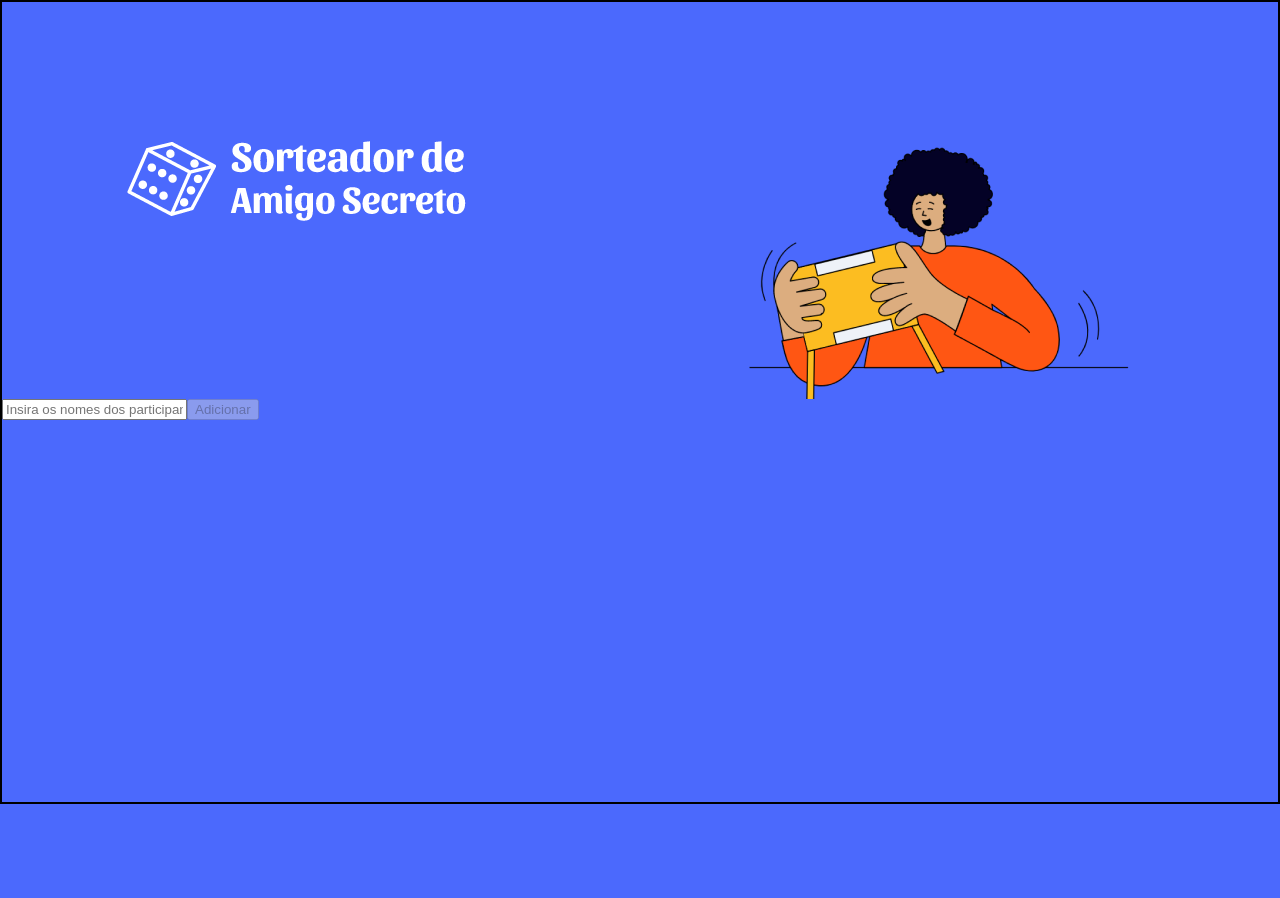
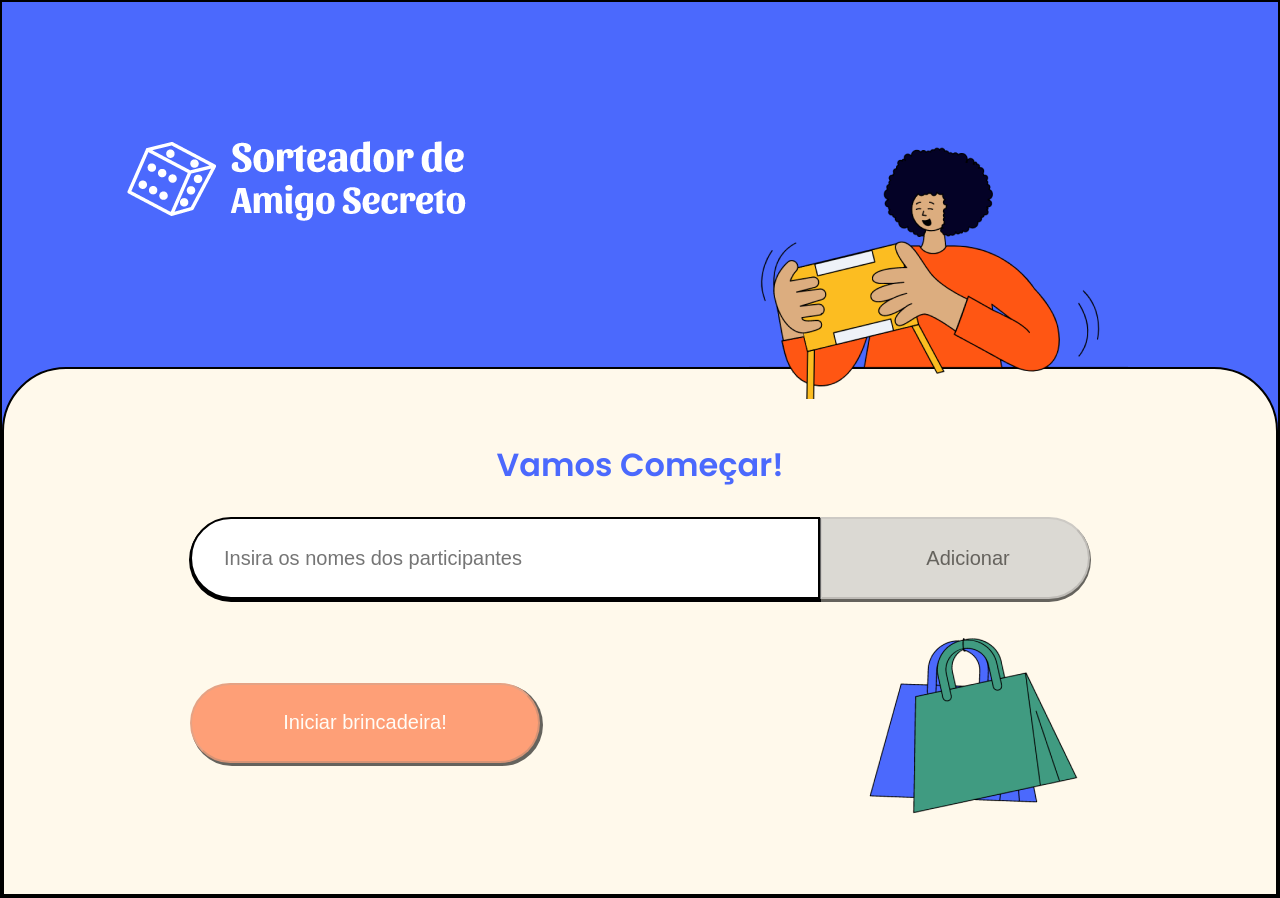
Before and after one commit to felizardo27/amigo-secreto, a React (Create React App) app: page / in a window 1280 px wide. Before the commit the page ends 804 px from the top, so only its background shows below. Built offline with nearby package versions, Linux system fonts and the light colour scheme.

Commit message:
Adicionando mais estilos

```diff
--- a/src/App.tsx
+++ b/src/App.tsx
@@ -1,13 +1,13 @@
 import { BrowserRouter, Route, Routes } from "react-router-dom";
 import { RecoilRoot } from "recoil";
-import Formulario from "./Components/Formulario";
+import Configuracao from "./Paginas/Configuracao";
 
 function App() {
   return (
     <BrowserRouter>
       <RecoilRoot>
         <Routes>
-          <Route path='/' element={<Formulario />} />
+          <Route path='/' element={<Configuracao />} />
         </Routes>
       </RecoilRoot>
     </BrowserRouter>
--- /dev/null
+++ b/src/Components/Formulario.module.scss
@@ -0,0 +1,71 @@
+
+.containerInputBtn{
+    margin-bottom: 32px;
+
+    input {
+        border: 2px solid #000;
+        border-bottom-left-radius: 45px;
+        border-top-left-radius: 45px;
+        box-shadow: 0px 2px 0px 1px #000000;
+        box-sizing: border-box;
+        font-size: 20px;
+        height: 82px;
+        padding-left: 32px;
+        width: 70%;
+
+        &:focus {
+            outline: none;
+        }
+
+        @media (max-width: 800px) {
+            display: block;
+            width: 100%;
+            border-radius: 45px;
+            box-shadow: 0px 2px 0px 1px #000000;
+            margin-bottom: 18px;
+        }
+    }
+
+    button {
+        border-top-right-radius: 45px;
+        border-bottom-right-radius: 45px;
+        height: 82px;
+        width: 30%;
+        box-sizing: border-box;
+        padding-left: 32px;
+        font-size: 20px;
+        color:#000000;
+        box-shadow: 0px 2px 0px 1px #000000;
+        cursor: pointer;
+        background-color: #c4c4c4;
+
+        &:hover {
+            opacity: 0.8;
+        }
+
+        &:disabled {
+            opacity: 0.6;
+            cursor: not-allowed;
+        }
+
+        @media (max-width: 800px) {
+            display: block;
+            margin-top: 16px;
+            margin: 0 auto;
+            width: 220px;
+            border-radius: 45px;
+        }
+    }
+}
+
+.alerta {
+    color: #842029;
+    background-color: #f8d7da;
+    padding: 16px;
+    border: 1px solid #f5c2c7;
+    border-radius: 8px;
+
+    @media (max-width: 800px) {
+        margin: 48px 0;
+    }
+}
--- a/src/Components/Formulario.tsx
+++ b/src/Components/Formulario.tsx
@@ -1,6 +1,7 @@
 import { useRef, useState } from "react";
 import { useAdicionarParticipante } from "../state/hook/useAdicionarParticipante";
 import { useMensagemDeErro } from "../state/hook/useMensagemDeErro";
+import styles from './Formulario.module.scss';
 
 const Formulario = () => {
 
@@ -20,6 +21,7 @@ const Formulario = () => {
 
     return (
         <form onSubmit={adicionarParticipante}>
+            <div className={styles.containerInputBtn}>
                 <input
                     ref={inputRef}
                     value={nome}
@@ -28,7 +30,8 @@ const Formulario = () => {
                     placeholder="Insira os nomes dos participantes"
                 />
                 <button disabled={!nome}>Adicionar</button>
-            {mensagemDeErro && <p role="alert">{mensagemDeErro}</p>}
+            </div>
+            {mensagemDeErro && <p  className={styles.alerta} role="alert">{mensagemDeErro}</p>}
         </form>
     );
 }
--- /dev/null
+++ b/src/Components/Rodape.module.scss
@@ -0,0 +1,44 @@
+.rodape {
+    display: flex;
+    align-items: center;
+    justify-content: space-between;
+
+    @media (max-width: 800px) {
+        flex-direction: column;
+    }
+
+    .botao {
+        width: 350px;
+        height: 80px;
+        background-color: #FE652B;
+        color: #fff;
+        border-radius: 45px;
+        box-shadow: 2px 2px 0px 1px #000000;
+        font-size: 20px;
+        cursor: pointer;
+
+        &:disabled {
+            cursor: not-allowed;
+            opacity: 0.6;
+        }
+
+        &:hover {
+            background-color: #f7845a;
+        }
+
+        &:active {
+            box-shadow: 0px 0px 0px 0px #000000;
+        }
+
+        @media (max-width: 800px) {
+            width: 220px;
+            margin: 32px 0;
+        }
+    }
+
+    img {
+        @media (max-width: 800px) {
+            margin-top: 32px;
+        }
+    }
+}
--- a/src/Components/Rodape.tsx
+++ b/src/Components/Rodape.tsx
@@ -1,5 +1,6 @@
 import { useNavigate } from "react-router-dom";
 import { useListaParticipantes } from "../state/hook/useListaParticipantes";
+import styles from './Rodape.module.scss';
 
 const Rodape = () => {
 
@@ -12,13 +13,15 @@ const Rodape = () => {
     };
 
     return (
-        <footer>
+        <footer className={styles.rodape}>
             <button
+            className={styles.botao}
             disabled={participantes.length < 3}
             onClick={iniciar}
             >
                 Iniciar brincadeira!
-                </button>
+            </button>
+            <img src="/imagens/sacolas.png" alt="Sacolas de compras" />
         </footer>
     );
 };
--- a/src/Paginas/Configuracao.tsx
+++ b/src/Paginas/Configuracao.tsx
@@ -1,3 +1,4 @@
+import Card from "../Components/Card";
 import Formulario from "../Components/Formulario";
 import ListaParticipantes from "../Components/ListaParticipantes";
 import Rodape from "../Components/Rodape";
@@ -5,11 +6,14 @@ import Rodape from "../Components/Rodape";
 const Configuracao = () => {
 
     return (
-        <>
-            <Formulario />
-            <ListaParticipantes />
-            <Rodape />
-        </>
+        <Card>
+            <section>
+                <h2>Vamos Começar!</h2>
+                <Formulario />
+                <ListaParticipantes />
+                <Rodape />
+            </section>
+        </Card>
     );
 
 };
--- a/src/index.css
+++ b/src/index.css
@@ -9,3 +9,22 @@ html {
   flex-direction: column;
   min-height: 100vh;
 }
+
+section {
+  width: 100%;
+  text-align: center;
+  max-width: 900px;
+}
+
+h2 {
+  font-weight: 600;
+  font-size: 32px;
+  margin-bottom: 36px;
+  color: #4B69FD;
+}
+
+ul li {
+  font-size: 18px;
+  font-weight: 300;
+  margin: 8px 0;
+}
```
Also changed, not shown: 1 other file (tests, documents, lock files or other folders). Lines whose indentation alone changed are shown as unchanged.
